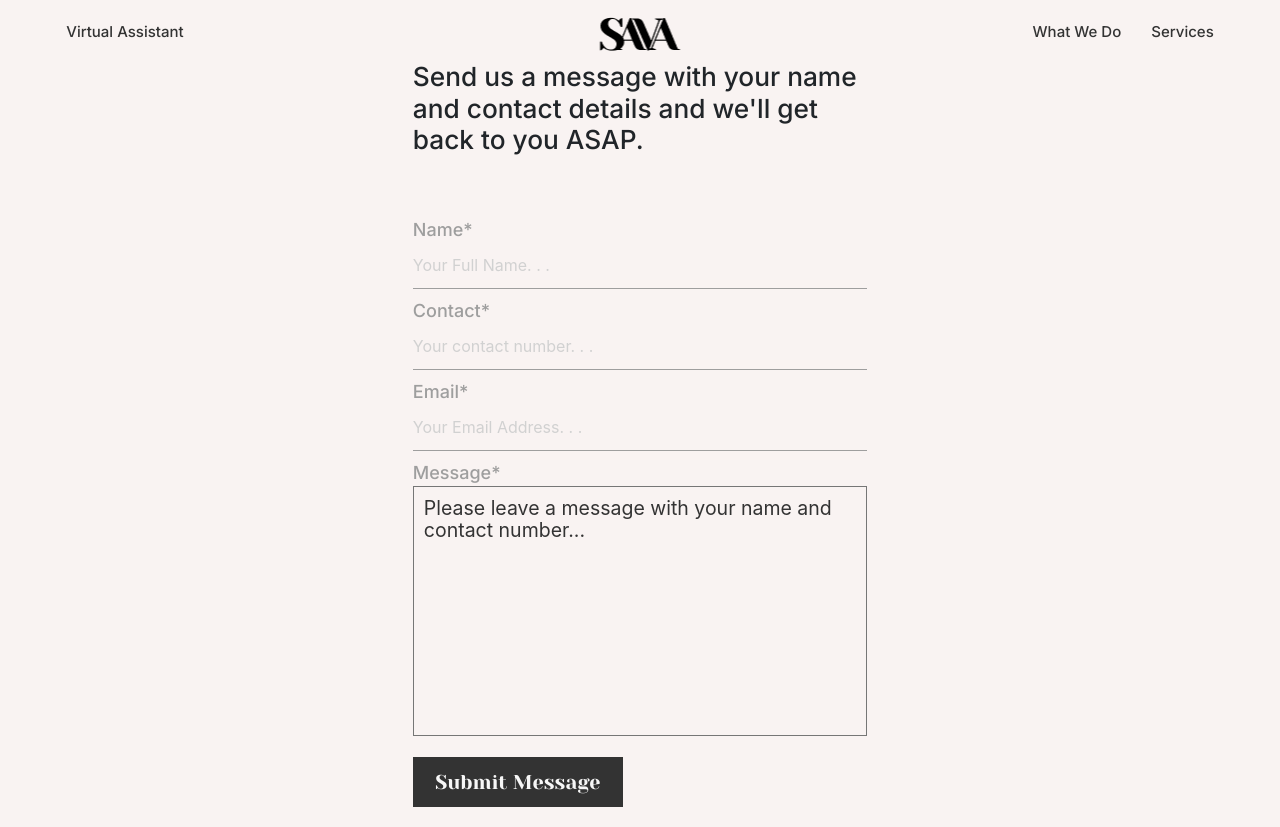
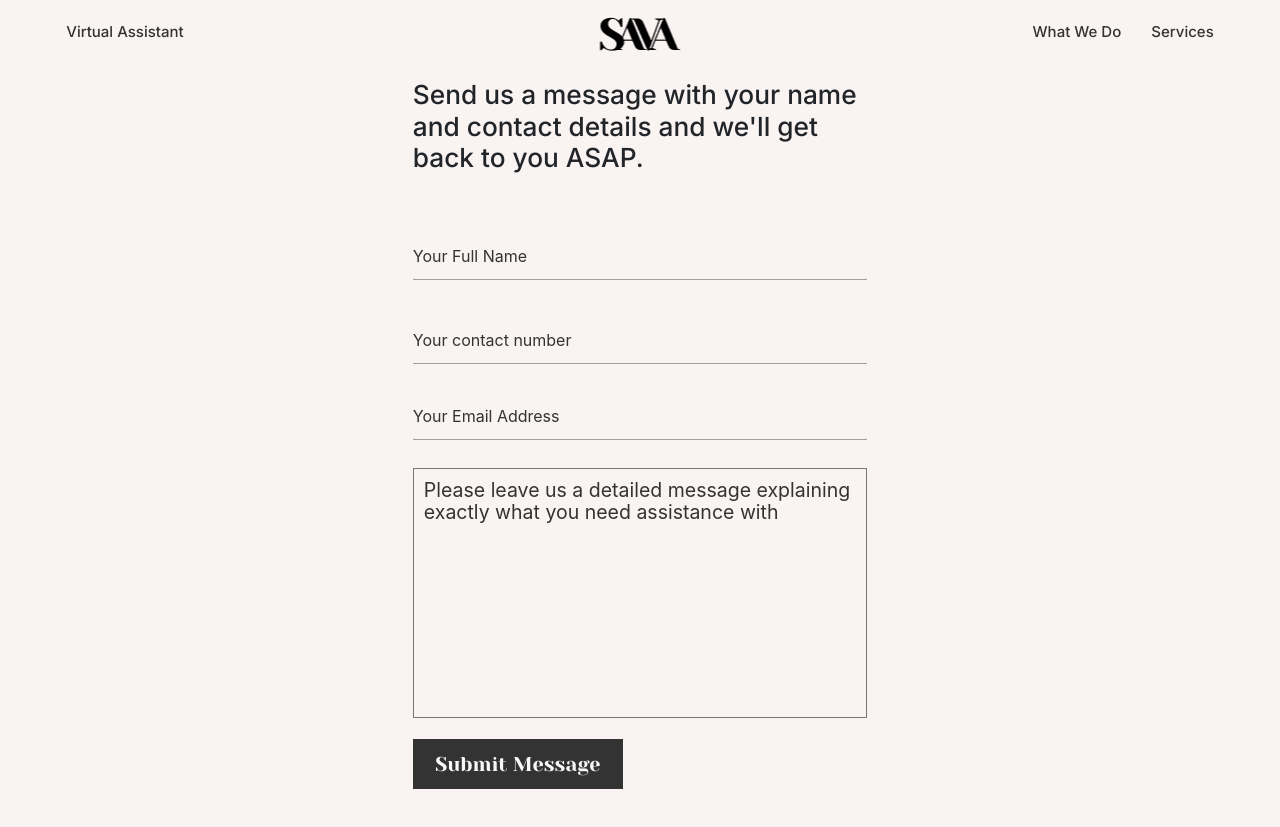
Before and after one commit to DelroyBrown28/SAVA_2, a Django app: page /contact/ in a window 1280 px wide. After the commit the page ends 789 px from the top, so only its background shows below. Run offline with Django 3.2, Linux system fonts and the light colour scheme; some libraries are stand-ins or nearby versions.

Commit message:
NO MAJOR CHNAGES...SAVING

```diff
--- a/SAVA2MAIN/SAVAsite/forms.py
+++ b/SAVA2MAIN/SAVAsite/forms.py
@@ -1,20 +1,21 @@
+import os
+import datetime
 from django import forms
 
 
-# Simple contact form sends email and message to store owner
+# Simple contact form sends email and message
 class ContactForm(forms.Form):
     name = forms.CharField(max_length=100, widget=forms.TextInput(attrs={
-        'placeholder': "Your Full Name. . ."
+        'placeholder': "Your Full Name", 'class': 'all-form-inputs'
+    }))
+    contact = forms.CharField(widget=forms.TextInput(attrs={
+        'placeholder': "Your contact number", 'class': 'all-form-inputs'
     }))
 
-
-    contact = forms.CharField(widget=forms.TextInput(attrs={
-        'placeholder': "Your contact number. . ."
-    }))
     email = forms.EmailField(widget=forms.TextInput(attrs={
-        'placeholder': "Your Email Address. . ."
+        'placeholder': "Your Email Address", 'class': 'all-form-inputs'
     }))
 
     message = forms.CharField(widget=forms.Textarea(attrs={
-        'placeholder': "Please leave a message with your name and contact number..."
+        'placeholder': "Please leave us a detailed message explaining exactly what you need assistance with", 'class': 'all-form-inputs'
     }))
--- a/SAVA2MAIN/SAVAsite/templates/contact.html
+++ b/SAVA2MAIN/SAVAsite/templates/contact.html
@@ -26,6 +26,7 @@
                 <form method="POST">
                     {% csrf_token %}
                     {{form|crispy}}
+
                     <input type="submit" class="mt-3 submit-message-btn" value="Submit Message">
                 </form>
             </div>
--- a/SAVA2MAIN/SAVAsite/views.py
+++ b/SAVA2MAIN/SAVAsite/views.py
@@ -30,8 +30,8 @@ class ContactView(generic.FormView):
         message = form.cleaned_data.get('message')
 
         send_mail(
-            name,
-            "MESSAGE RECEIVED FROM:" + "\n" + name + "\n \n" + "CONTACT NUMBER: " + "\n" +
+            name + " needs assisting.",
+            "CLIENTS NAME:" + "\n" + name + "\n \n" + "CONTACT NUMBER: " + "\n" +
             contact + "\n \n" + "CLIENTS EMAIL:" + "\n" + email + "\n \n" + "CLIENTS MESSAGE: " +
             "\n" + message,
             email,
--- a/SAVA2MAIN/static/css/main.css
+++ b/SAVA2MAIN/static/css/main.css
@@ -211,12 +211,22 @@ CONTACT PAGE
 
 form label {
     font-size: 1.2rem;
+
+    display: none;
+}
+
+#id_contact {
+    margin: 30px 0px;
 }
 
 textarea::placeholder {
     font-size: 1.3rem;
     color: #333;
 
+}
+
+::-webkit-input-placeholder {
+    color: #333;
 }
 
 .messages {
@@ -236,11 +246,12 @@ textarea::placeholder {
 
 }
 
-#id_email {
-    /* margin: 15px 0px; */
+#id_name {
+    /* font-weight: 700; */
 }
 
 #id_message {
+    margin-top: 20px;
     padding: 10px;
     font-size: 1.5rem;
     height: 250px;
--- a/SAVA2MAIN/templates/base.html
+++ b/SAVA2MAIN/templates/base.html
@@ -41,6 +41,8 @@
         $(document).ready(function () {
             $('.collapsible').collapsible();
         });
+
+
     </script>
 </body>
 
```
